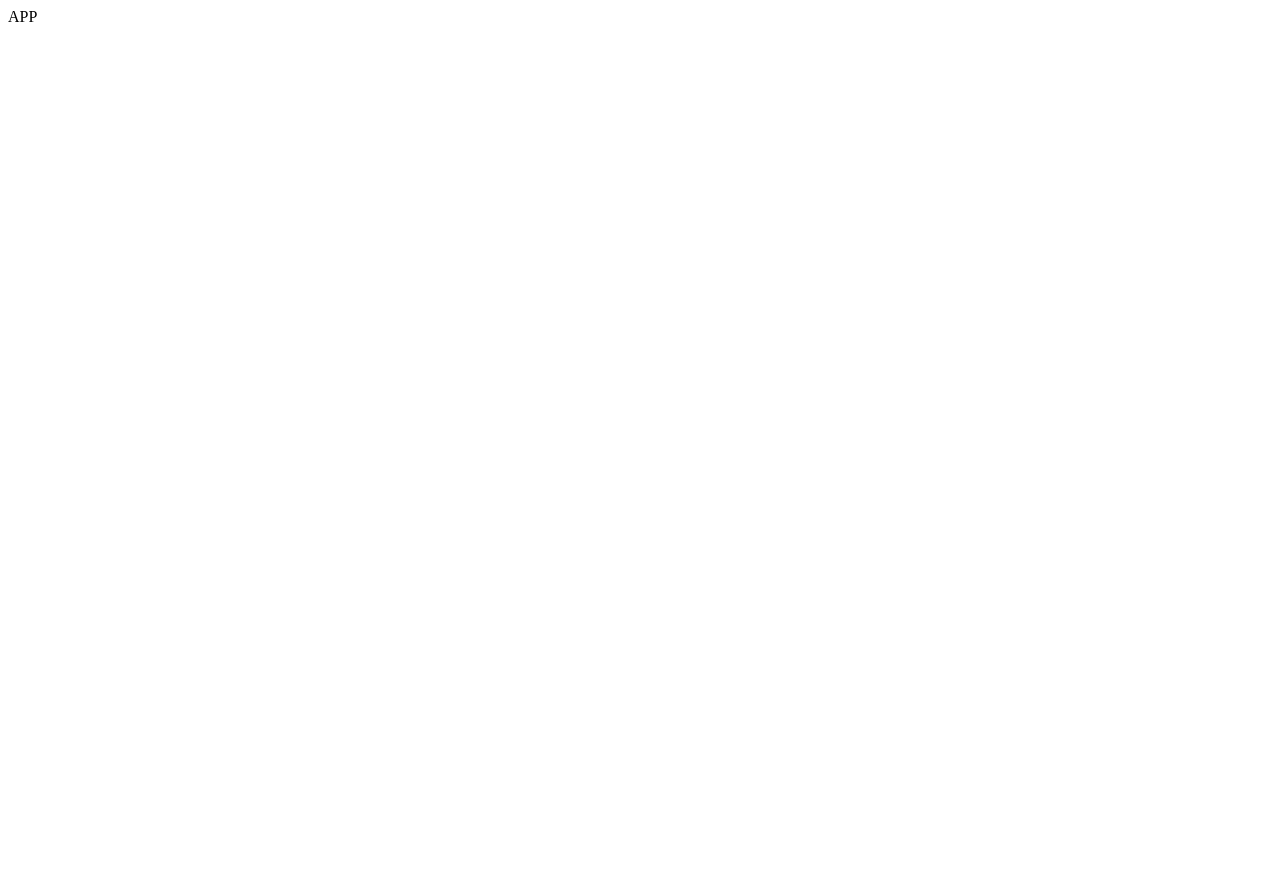
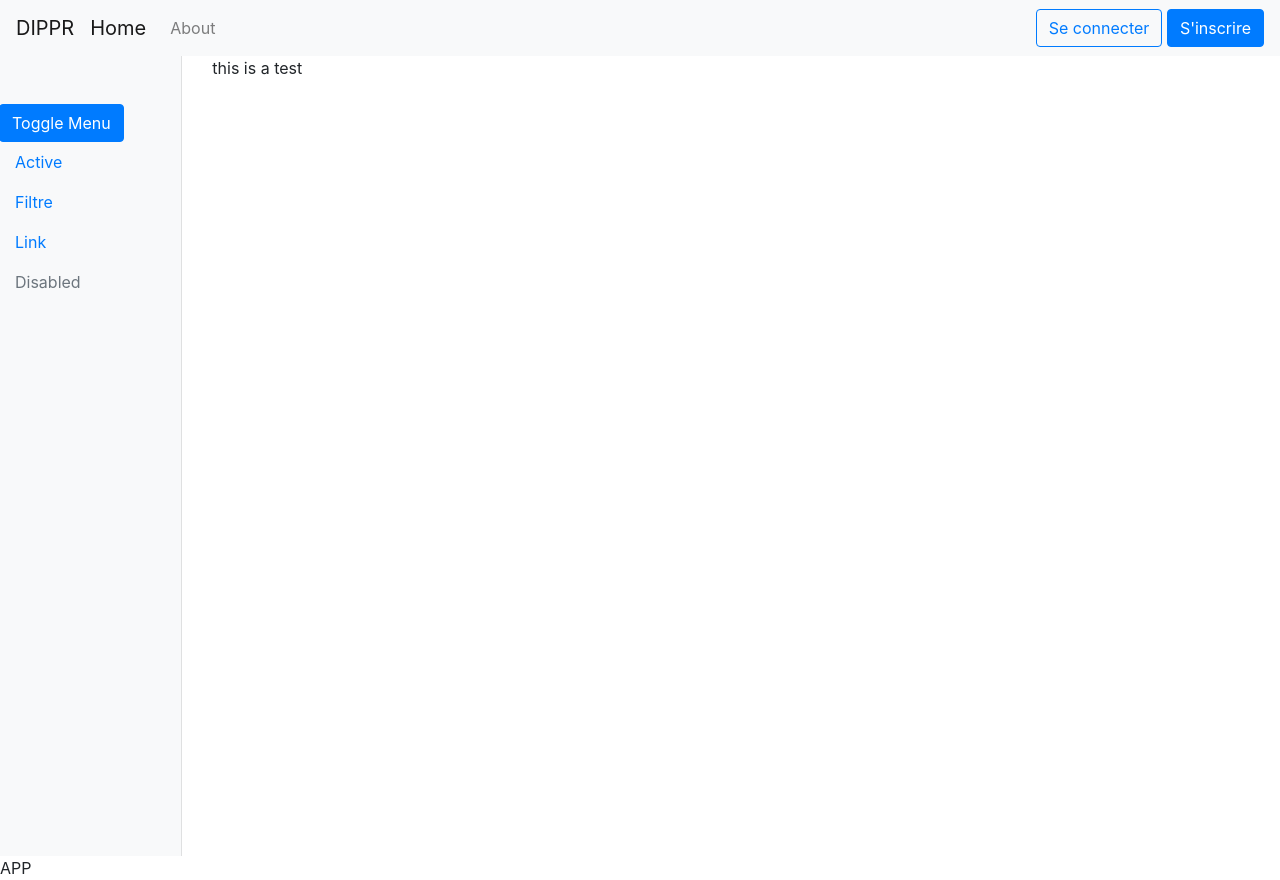
Before and after one commit to ThibaultClerc/Dippr, a React (Create React App) app: page / in a window 1280 px wide. Before the commit the page ends 800 px from the top, so only its background shows below. Built offline with nearby package versions, Linux system fonts and the light colour scheme.

Commit message:
Sidebar and navbar

```diff
--- /dev/null
+++ b/src/Components/App.js
@@ -0,0 +1,20 @@
+import React from 'react';
+import ReactDOM from 'react-dom';
+import Nav from "./Navbar"
+import {BrowserRouter as Router, Route} from 'react-router-dom'
+import {Container, Row, Col, Card, Form, Button } from "react-bootstrap";
+import SidebarFinal from "./Sidebar";
+
+const App = () => {
+  return (
+      <Router>
+        <Nav/>
+        <SidebarFinal/>
+        <div>
+        APP
+        </div>
+    </Router>
+  )
+}
+
+export default App;
--- /dev/null
+++ b/src/Components/Navbar/index.css
@@ -0,0 +1,5 @@
+.navbar {
+  display: flex;
+  justify-content: space-between;
+
+}
--- /dev/null
+++ b/src/Components/Navbar/index.jsx
@@ -0,0 +1,27 @@
+import {Link} from "react-router-dom";
+import React from 'react'
+import { useSelector } from 'react-redux';
+import Button from 'react-bootstrap/Button';
+
+
+const Nav = () => {
+
+    return (
+
+      <nav className="navbar navbar-expand-lg navbar-light bg-light ">
+        <a className="navbar-brand" href="#">DIPPR</a>
+        <div className="collapse navbar-collapse justify-content-between" id="navbarNavAltMarkup">
+          <div className="navbar-nav">
+            <Link to="/" className="navbar-brand">Home</Link>
+            <Link to="#" className="nav-item nav-link">About</Link>
+          </div>
+          <div className="Connection">
+            <Button href="#" variant="outline-primary">Se connecter</Button>{' '}
+            <Button href="#" variant="primary">S'inscrire</Button>
+          </div>
+        </div>
+      </nav>
+    );
+  };
+
+export default Nav;
--- /dev/null
+++ b/src/Components/Sidebar/index.jsx
@@ -0,0 +1,21 @@
+import React from 'react';
+import {Container, Row, Col, Card, Form, Button } from "react-bootstrap";
+import Sidebar from "../SidebarContent";
+import '../SidebarContent/index.css'
+
+const SidebarFinal = () => {
+  return (
+    <Container fluid>
+        <Row>
+            <Col xs={2} id="sidebar-wrapper">
+            <Sidebar />
+            </Col>
+            <Col  xs={10} id="page-content-wrapper">
+                this is a test
+            </Col>
+        </Row>
+
+    </Container>  )
+}
+
+export default SidebarFinal;
--- /dev/null
+++ b/src/Components/SidebarContent/index.css
@@ -0,0 +1,28 @@
+.sidebar {
+    position: fixed;
+    top: 0;
+    bottom: 0;
+    left: 0;
+    min-height: 100vh !important;
+    z-index: 100;
+    padding: 48px 0 0;
+    box-shadow: inset -1px 0 0 rgba(0, 0, 0, .1);
+}
+#sidebar-wrapper{
+    min-height: 100vh !important;
+    width: 100vw;
+    margin-left: -1rem;
+    -webkit-transition: margin .25s ease-out;
+    -moz-transition: margin .25s ease-out;
+    -o-transition: margin .25s ease-out;
+    transition: margin .25s ease-out;
+}
+#sidebar-wrapper .sidebar-heading {
+    padding: 0.875rem 1.25rem;
+    font-size: 1.2rem;
+}
+
+#page-content-wrapper {
+    min-width: 0;
+    width: 100%;
+}
--- /dev/null
+++ b/src/Components/SidebarContent/index.jsx
@@ -0,0 +1,40 @@
+import React from "react";
+import {Nav} from "react-bootstrap";
+import { withRouter } from "react-router";
+import {Container, Row, Col, Card, Form, Button } from "react-bootstrap";
+import './index.css'
+
+const Side = props => {
+
+    return (
+        <div>
+
+            <Nav className="col-md-12 d-none d-md-block bg-light sidebar"
+            activeKey="/home"
+            >
+
+                <div className="sidebar-sticky"></div>
+                <Button >Toggle Menu</Button>
+            <Nav.Item>
+                <Nav.Link href="/home">Active</Nav.Link>
+            </Nav.Item>
+            <Nav.Item>
+                <Nav.Link href="#">Filtre</Nav.Link>
+            </Nav.Item>
+            <Nav.Item>
+                <Nav.Link eventKey="link-2">Link</Nav.Link>
+            </Nav.Item>
+            <Nav.Item>
+                <Nav.Link eventKey="disabled" disabled>
+                Disabled
+                </Nav.Link>
+            </Nav.Item>
+
+
+            </Nav>
+
+        </div>
+        );
+  };
+  const Sidebar = withRouter(Side);
+  export default Sidebar
--- a/src/index.jsx
+++ b/src/index.jsx
@@ -1,12 +1,10 @@
-import React from 'react';
-import ReactDOM from 'react-dom';
+import React from 'react'
+import ReactDOM from 'react-dom'
+import App from './Components/App'
+import 'bootstrap/dist/css/bootstrap.min.css';
 
-const App = () => {
-  return (
-    <div>
-      APP
-    </div>
-  )
-}
 
-ReactDOM.render(<App />, document.querySelector("#root"));
+ReactDOM.render(
+  <App />,
+document.querySelector("#root")
+);
```
Also changed, not shown: 2 other files (tests, documents, lock files or other folders).
